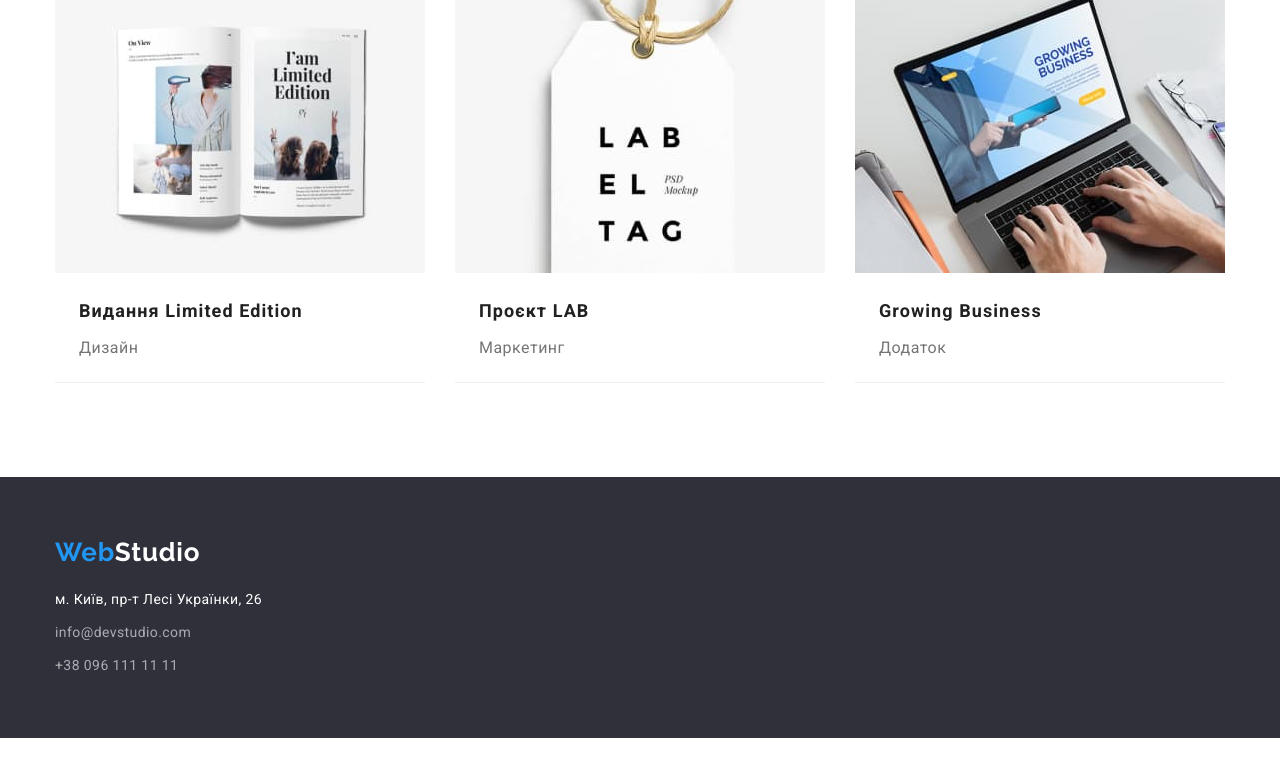
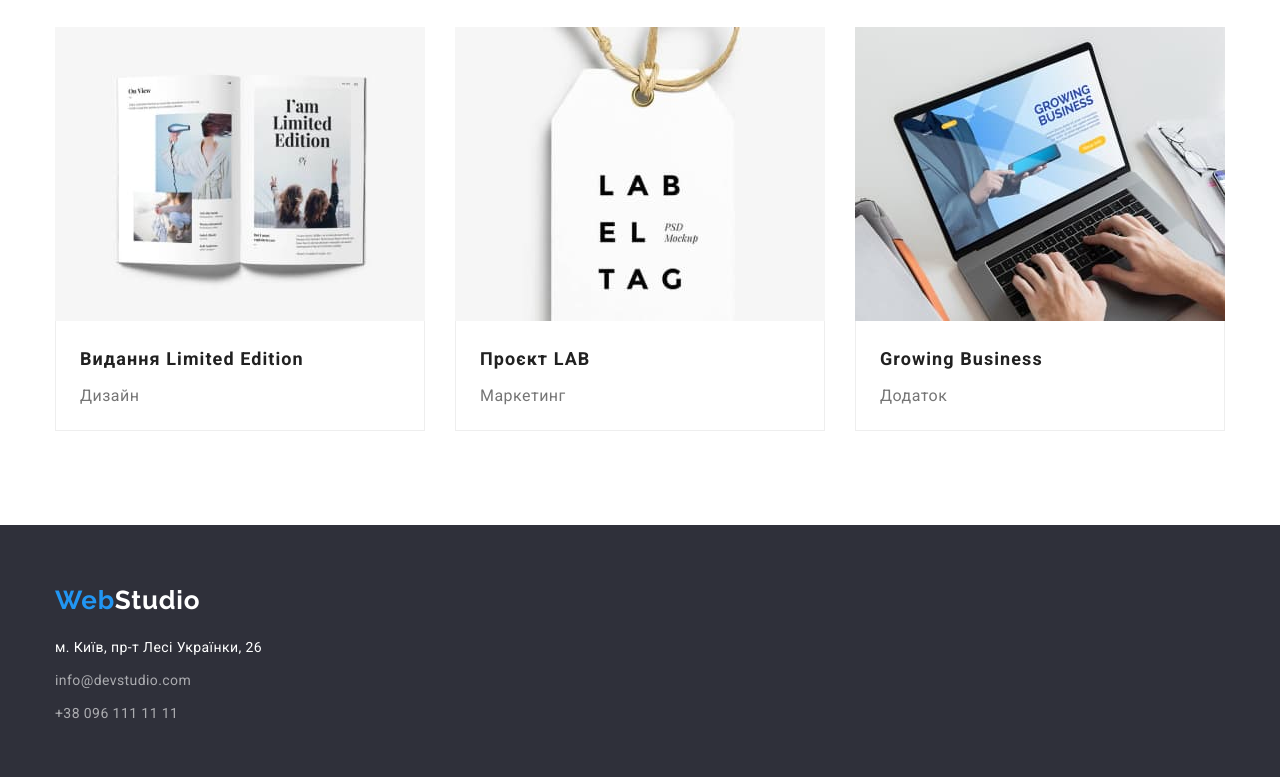
Before and after one commit to tTanya98/goit-markup-hw-03, a plain HTML site: page portfolio.html in a window 1280 px wide. Shown: the part 1103-1880 px from the top of the page. Before the commit the page ends 1841 px from the top, so only its background shows below. Drawn offline with nearby package versions, Linux system fonts and the light colour scheme.

Commit message:
Fixed mistakes

```diff
--- a/css/styles.css
+++ b/css/styles.css
@@ -37,6 +37,8 @@ img {
 }
 .header {
   border-bottom: 1px solid #ececec;
+  padding-top: 24px;
+  padding-bottom: 24px;
 }
 .header-container {
   display: flex;
@@ -254,6 +256,8 @@ img {
 /* Footer */
 .footer {
   background-color: #2f303a;
+  padding-top: 60px;
+  padding-bottom: 60px;
 }
 .footer-container {
   display: flex;
@@ -266,8 +270,7 @@ img {
 }
 .footer-logo,
 .logo-footer {
-  padding-top: 60px;
-  padding-bottom: 20px;
+  margin-bottom: 20px;
 }
 .address {
 }
@@ -275,7 +278,6 @@ img {
   padding-left: 0;
   padding-right: 0;
   margin: 0px;
-  padding-bottom: 60px;
 }
 .address-list-item:not(:last-child) {
   margin-bottom: 9px;
@@ -362,6 +364,8 @@ img {
   margin-top: -30px;
 }
 .img-filter-works {
+  border-left: 1px solid #eeeeee;
+  border-right: 1px solid #eeeeee;
   border-bottom: 1px solid #eeeeee;
   width: 100%;
   height: 110px;
```
